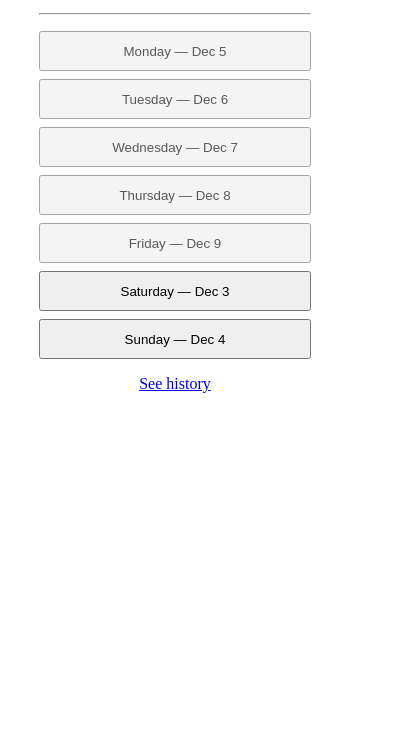
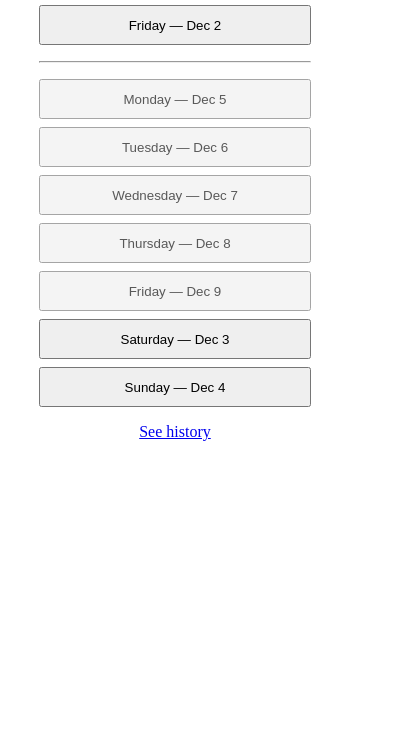
Before and after one commit to pekka-poukamo/snoozify, a browser extension: page pages/popup.html in a window 400 px wide. Shown: the part 112-844 px from the top of the page. Drawn offline with Linux system fonts and the light colour scheme; files whose address does not match are found by name.

Commit message:
Add test button

```diff
--- a/pages/popup.html
+++ b/pages/popup.html
@@ -9,7 +9,7 @@
 </head>
 <body>
 	<h1>snoozify</h1>
-	<div class="special-buttons">
+	<div id="special-buttons">
 		<!-- 	<button>Later</button>
 			<input type="checkbox" name="later" checked>
 			<label for="later">Only weekdays</label>
--- a/pages/popup.js
+++ b/pages/popup.js
@@ -25,6 +25,23 @@ const initializeTomorrowButton = () => {
 	.addEventListener('click', getSnoozeButtonFunction(new Date(Date.now() + 60*60*24*1000)))
 }
 
+const initializeTestButton = () => {
+	const weekDayFormatOptions = {weekday: 'long'}
+	const dateFormatOptions = {day: 'numeric', month: 'short'}
+
+	const buttonContainer = document.querySelector('#special-buttons')
+	const buttonTemplate = document.querySelector('#datebutton').content
+	const button = buttonTemplate.cloneNode(true)
+
+	const now = new Date()
+	button.querySelector('.datebutton__weekday').textContent = new Intl.DateTimeFormat('en-US', weekDayFormatOptions).format(now)
+	button.querySelector('.datebutton__date').textContent = new Intl.DateTimeFormat('en-US', dateFormatOptions).format(now)
+	button.firstElementChild.id = 'test-button'
+
+	buttonContainer.appendChild(button)
+	document.querySelector('#test-button').addEventListener('click', getSnoozeButtonFunction(now))
+}
+
 const getSnoozeButton = buttonTemplate => weekday => {
 	const weekDayFormatOptions = {weekday: 'long'}
 	const dateFormatOptions = {day: 'numeric', month: 'short'}
@@ -40,8 +57,6 @@ const getSnoozeButton = buttonTemplate => weekday => {
 
 	return button
 }
-
-
 
 const getSnoozeButtonFunction = date => async () => {
 	date.setHours(8, 0, 0, 0)
@@ -60,6 +75,7 @@ const getSnoozeButtonFunction = date => async () => {
 document.addEventListener("DOMContentLoaded", () => {
 	initializeWeekDayButtons()
 	initializeTomorrowButton()
+	initializeTestButton()
 
 	document.addEventListener('keydown', event => {
 		if (event.key === 'Shift') {
```
